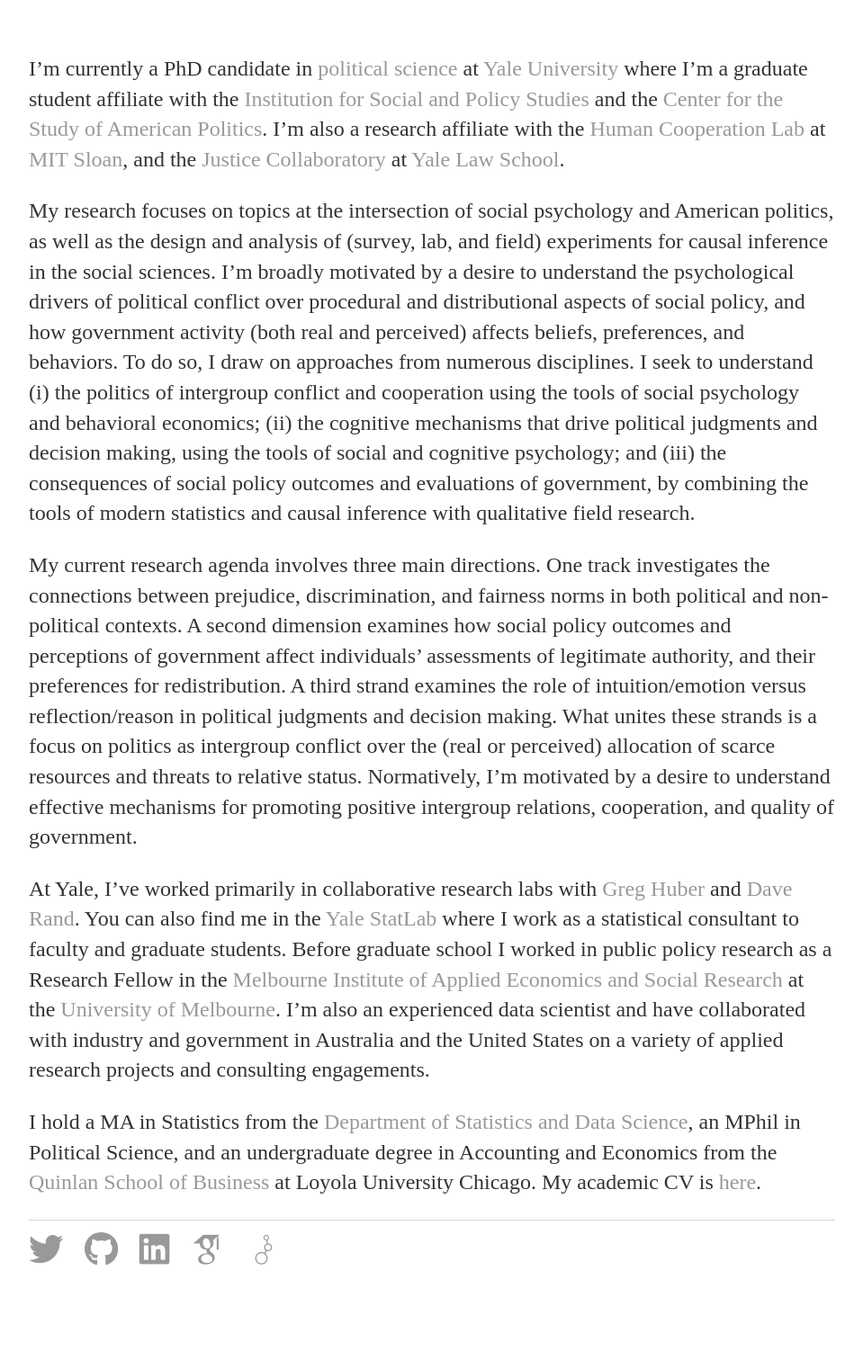
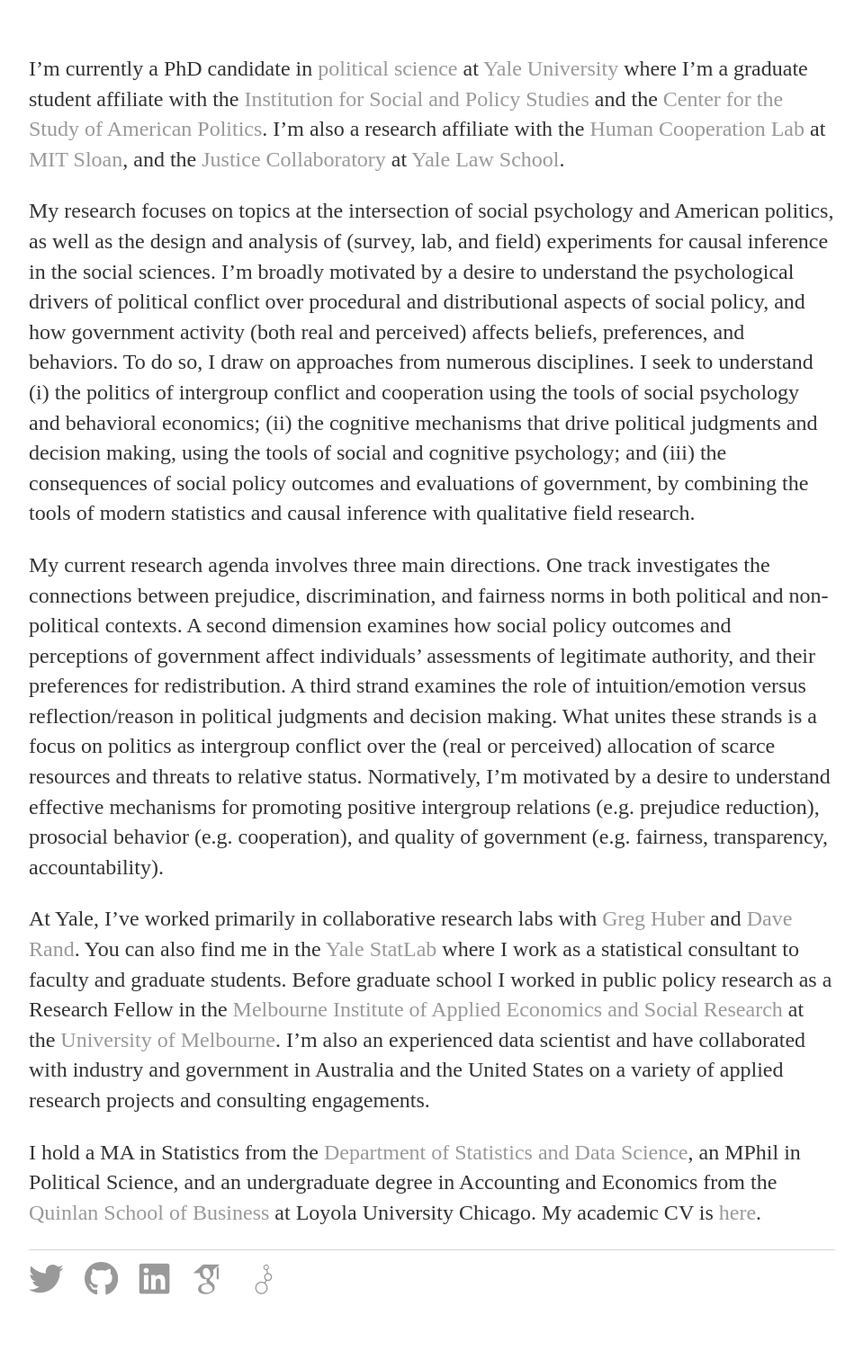
Before and after one commit to kylepeyton/kylepeyton.github.io, a Jekyll site: the page built from index.markdown, in a window 1280 px wide. Shown: the whole page at 90% size, without its empty margins (160-1119 px from the left). Built offline with Jekyll 4.4.1, drawn with Linux system fonts in a browser that asks for light colours; nearby versions of some CDN libraries; some web fonts are replaced; before the commit the page ends 1468 px from its top, so only the background shows below that.

Commit message:
Update index.markdown

```diff
--- a/index.markdown
+++ b/index.markdown
@@ -7,7 +7,7 @@
 
 My research focuses on topics at the intersection of social psychology and American politics, as well as the design and analysis of (survey, lab, and field) experiments for causal inference in the social sciences. I'm broadly motivated by a desire to understand the psychological drivers of political conflict over procedural and distributional aspects of social policy, and how government activity (both real and perceived) affects beliefs, preferences, and behaviors. To do so, I draw on approaches from numerous disciplines. I seek to understand (i) the politics of intergroup conflict and cooperation using the tools of social psychology and behavioral economics; (ii) the cognitive mechanisms that drive political judgments and decision making, using the tools of social and cognitive psychology; and (iii) the consequences of social policy outcomes and evaluations of government, by combining the tools of modern statistics and causal inference with qualitative field research.
 
-My current research agenda involves three main directions. One track investigates the connections between prejudice, discrimination, and fairness norms in both political and non-political contexts. A second dimension examines how social policy outcomes and perceptions of government affect individuals' assessments of legitimate authority, and their preferences for redistribution. A third strand examines the role of intuition/emotion versus reflection/reason in political judgments and decision making. What unites these strands is a focus on politics as intergroup conflict over the (real or perceived) allocation of scarce resources and threats to relative status. Normatively, I'm motivated by a desire to understand effective mechanisms for promoting positive intergroup relations, cooperation, and quality of government.
+My current research agenda involves three main directions. One track investigates the connections between prejudice, discrimination, and fairness norms in both political and non-political contexts. A second dimension examines how social policy outcomes and perceptions of government affect individuals' assessments of legitimate authority, and their preferences for redistribution. A third strand examines the role of intuition/emotion versus reflection/reason in political judgments and decision making. What unites these strands is a focus on politics as intergroup conflict over the (real or perceived) allocation of scarce resources and threats to relative status. Normatively, I'm motivated by a desire to understand effective mechanisms for promoting positive intergroup relations (e.g. prejudice reduction), prosocial behavior (e.g. cooperation), and quality of government (e.g. fairness, transparency, accountability).
 
 At Yale, I've worked primarily in collaborative research labs with [Greg Huber](https://huber.research.yale.edu/) and [Dave Rand](http://davidrand-cooperation.com/lab/). You can also find me in the [Yale StatLab](http://statlab.stat.yale.edu/) where I work as a statistical consultant to faculty and graduate students. Before graduate school I worked in public policy research as a Research Fellow in the [Melbourne Institute of Applied Economics and Social Research](http://melbourneinstitute.unimelb.edu.au/) at the [University of Melbourne](http://www.unimelb.edu.au/). I'm also an experienced data scientist and have collaborated with industry and government in Australia and the United States on a variety of applied research projects and consulting engagements.
 
```
